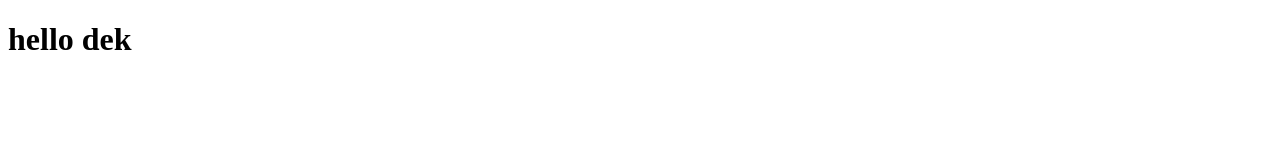
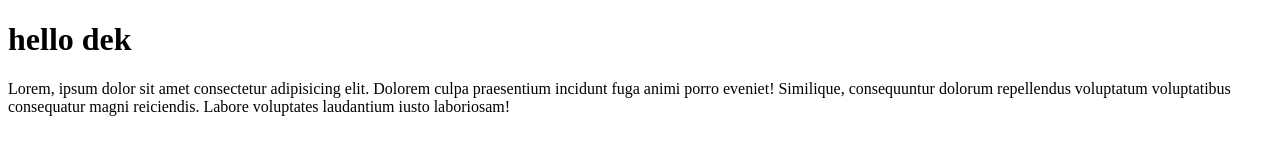
Before and after one commit to Aliffirlany11/git-tes, a plain HTML site: page index.html in a window 1280 px wide. Drawn offline with Linux system fonts and the light colour scheme.

Commit message:
menambahkan paragraph

```diff
--- a/index.html
+++ b/index.html
@@ -1,11 +1,17 @@
 <!DOCTYPE html>
 <html lang="en">
   <head>
-  <meta charset="UTF-8">
-  <meta name="viewport" content="width=device-width, initial-scale=1.0">
+    <meta charset="UTF-8" />
+    <meta name="viewport" content="width=device-width, initial-scale=1.0" />
     <title>coba git remote</title>
   </head>
   <body>
     <h1>hello dek</h1>
+    <p>
+      Lorem, ipsum dolor sit amet consectetur adipisicing elit. Dolorem culpa
+      praesentium incidunt fuga animi porro eveniet! Similique, consequuntur
+      dolorum repellendus voluptatum voluptatibus consequatur magni reiciendis.
+      Labore voluptates laudantium iusto laboriosam!
+    </p>
   </body>
 </html>
```
Lines whose indentation alone changed are shown as unchanged.
